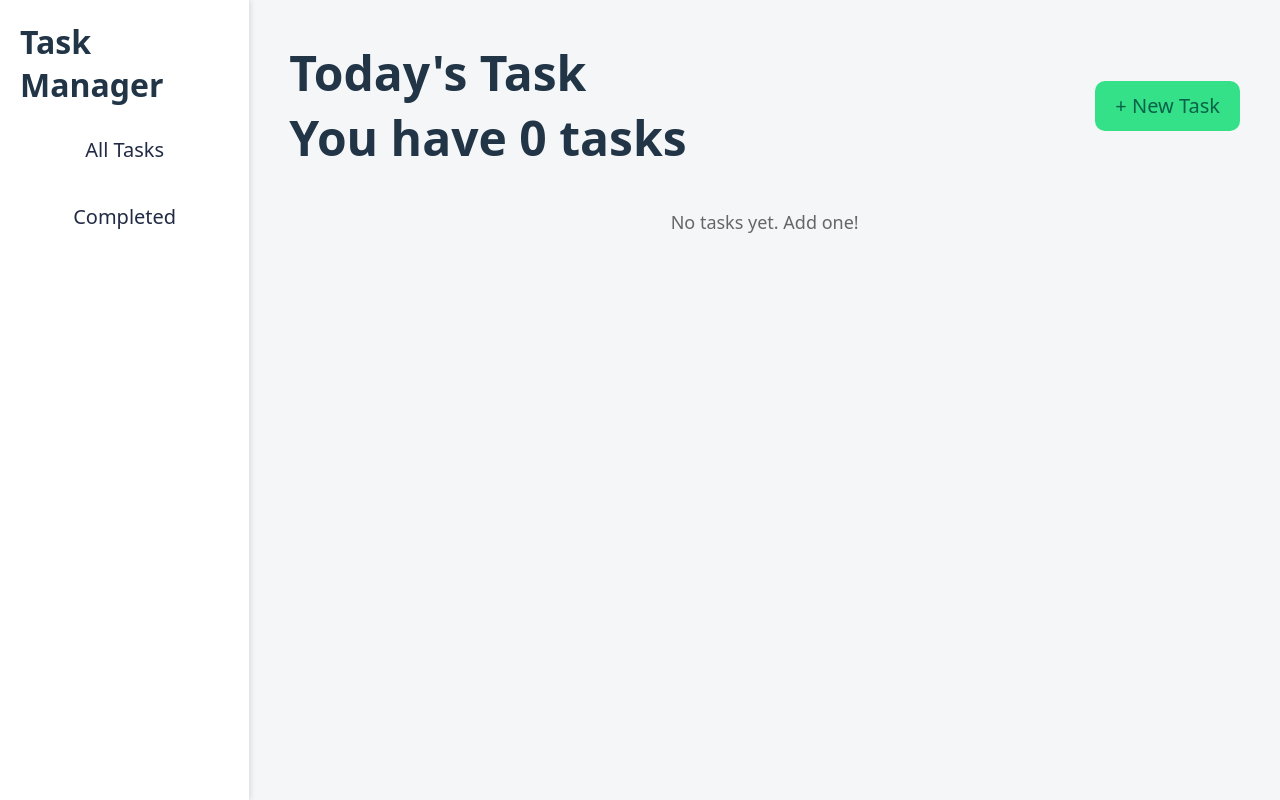
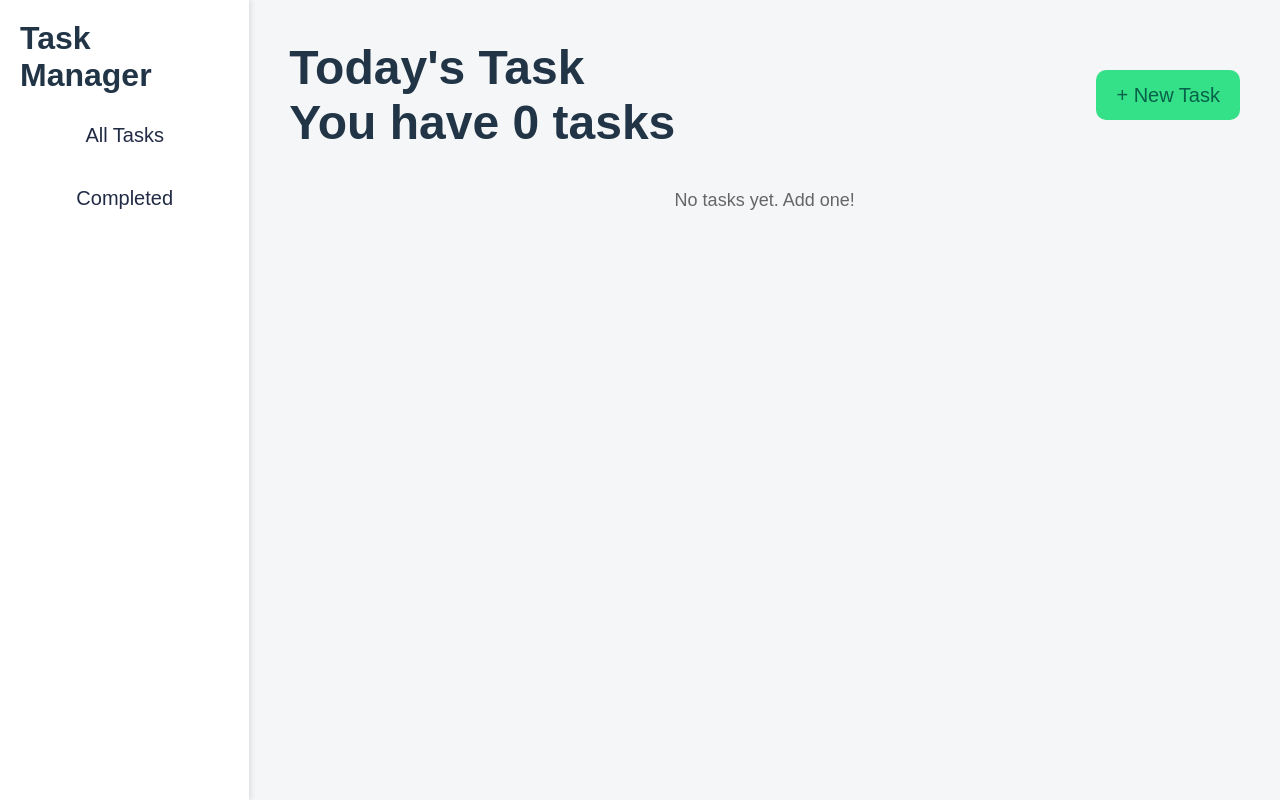
Before and after one commit to maviaarav/todo_list, a React (Vite) app: page / in a window 1280 px wide. Built offline with nearby package versions, Linux system fonts and the light colour scheme.

Commit message:
mobile-application work in progress

```diff
--- a/src/App.css
+++ b/src/App.css
@@ -1,5 +1,6 @@
-*{
+/* App.css */
+* {
   margin: 0;
-  padding: 0;
+  font-family: Arial, sans-serif;
   box-sizing: border-box;
 }
--- a/src/home.css
+++ b/src/home.css
@@ -16,3 +16,20 @@ width: 20px;
     position: relative;
     top: 90px;
 }
+
+
+@media (max-width: 1216px) {
+  .new-task-button{
+    padding: 10px 20px;
+    font-size: 20px;
+    border-radius: 10px;
+    border: none;
+    background-color: rgb(53, 225, 136);
+    color: rgb(8, 98, 73);
+    cursor: pointer;
+    height: 50px;
+    text-align: center;
+    top: 680px;
+    position: relative;
+}
+}
--- a/src/home.jsx
+++ b/src/home.jsx
@@ -48,9 +48,9 @@ export const taskContainerStyle = {
 const Home = ({ todos, completeTodo }) => {
   return (
     <div style={containerStyle}>
-      <div style={styles}>
+      <div style={styles} className="header">
         <h2>Today's Task <br />{`You have ${todos.length} tasks`}</h2>
-        <Link to="/form"><button style={buttonStyle}>+ New Task</button></Link>
+        <Link to="/form"><button style={buttonStyle} className="new-task-button">+ New Task</button></Link>
       </div>
 
       {todos.length === 0 ? (
```
